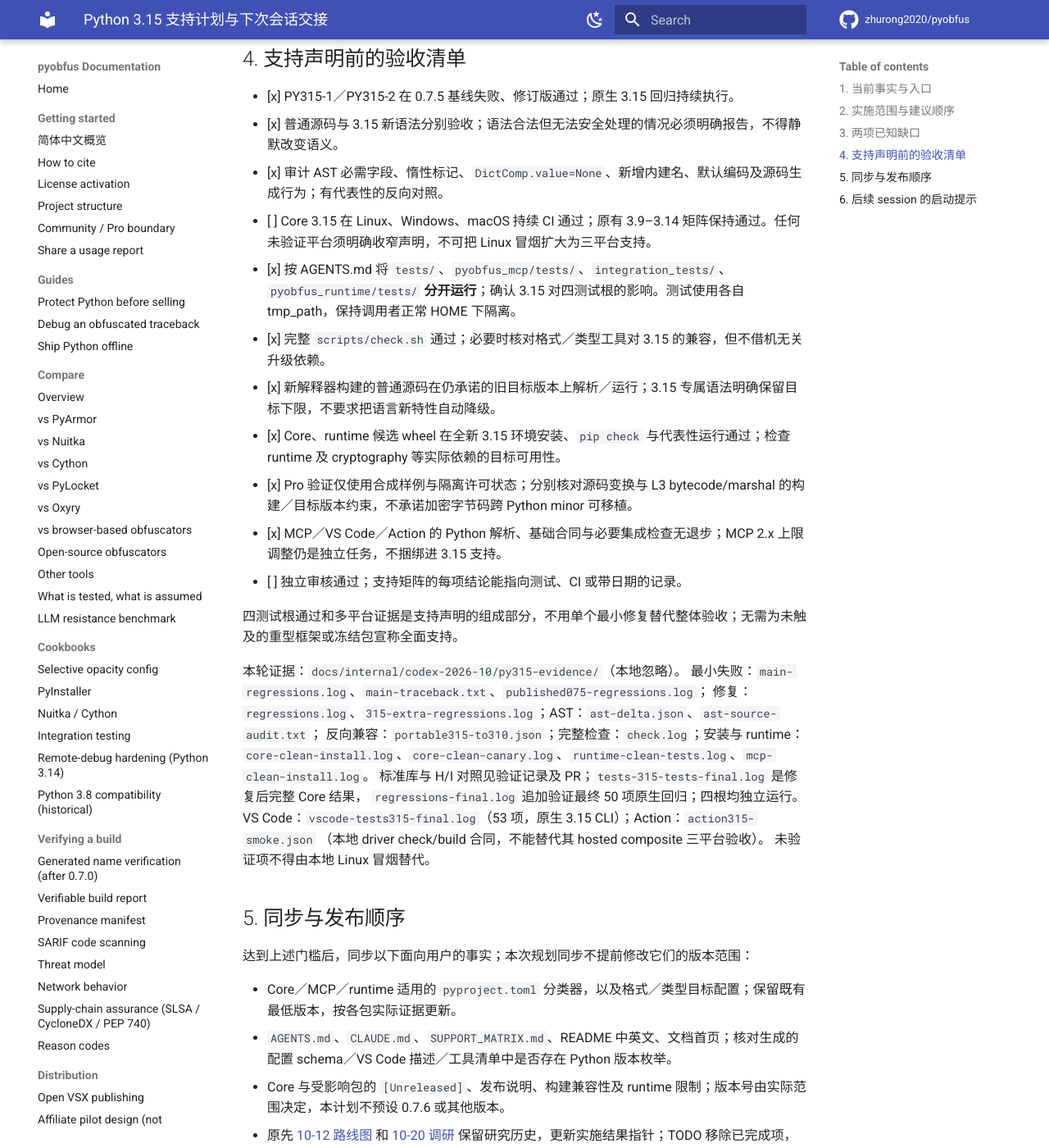
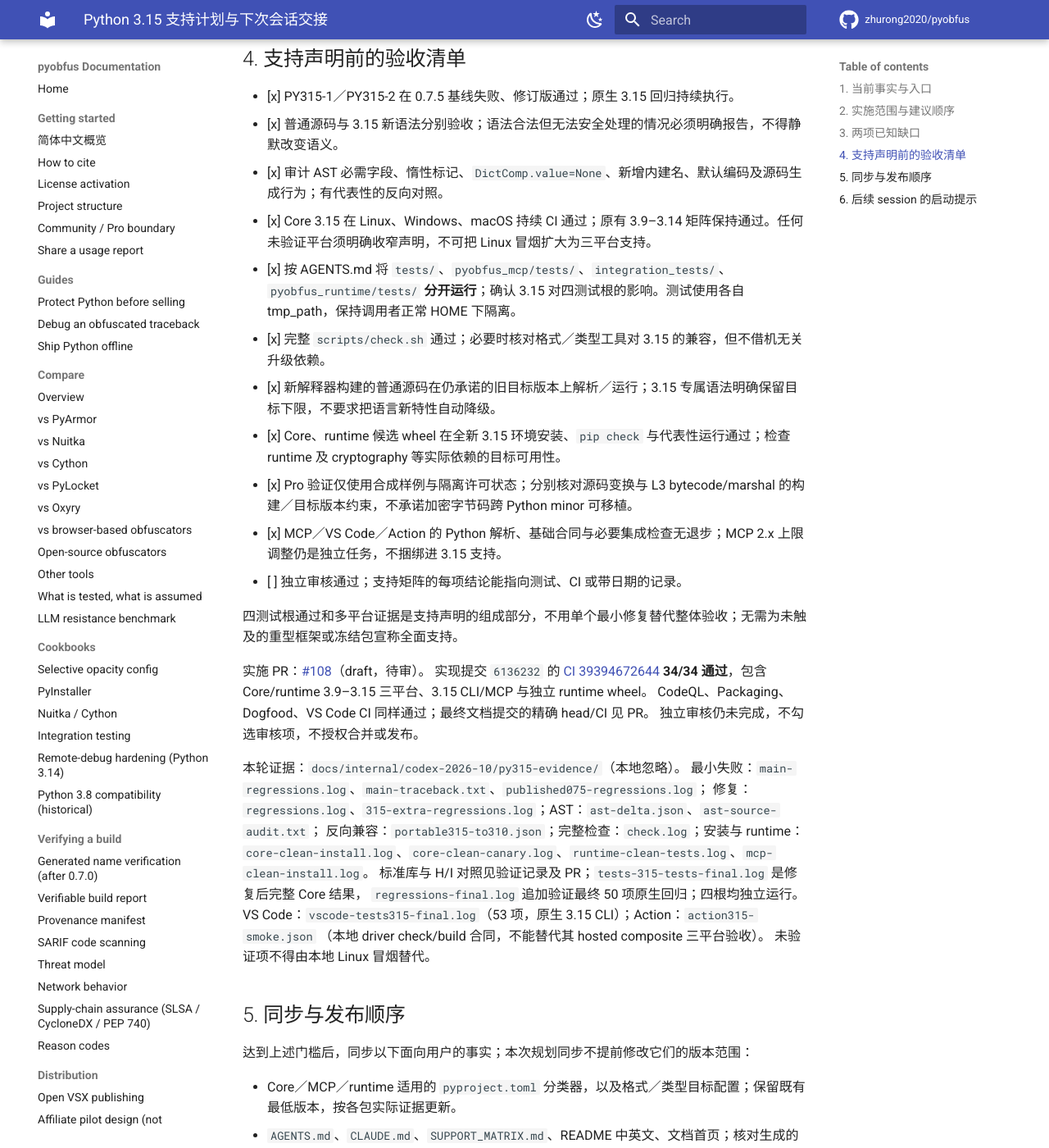
Before and after one commit to zhurong2020/pyobfus, an MkDocs documentation site: the page built from docs/PYTHON315_SUPPORT_PLAN.md, in a window 1280 px wide and 1400 px high, scrolled down 1589 px. Shown: the whole window at 82% size. Built offline with MkDocs 1.6.1 and Material for MkDocs 9.7.7, drawn with Linux system fonts in a browser that asks for light colours; comment, search, counter and statistics services are not loaded; some of the changed text lies outside the part shown.

Commit message:
Support Python 3.15 lazy imports and unpacking comprehensions
Preserve lazy AST fields and Pro import timing, handle optional dictionary
comprehension values, and match native anonymous symbol-table names.
Reserve new builtins and add 3.15 CI, installation evidence and support docs.
Keep runtime code and all distribution versions unchanged.

Co-Authored-By: Codex CLI

```diff
--- a/docs/CURRENT_PLAN_ZH.md
+++ b/docs/CURRENT_PLAN_ZH.md
@@ -1,6 +1,6 @@
 # pyobfus 当前计划
 
-**2026-10-20 Python 3.15 P0 实现进入审核交接**：支持分支修复 PY315-1/PY315-2、3.15 匿名 symtable 名称与 Pro 惰性导入路径，增加 3.15 三平台 CI；验收范围与限制见 [验证记录](PYTHON315_VALIDATION.md)，清单见 [支持计划](PYTHON315_SUPPORT_PLAN.md)。待 draft PR 独立审核；本轮不合并、不改版本号、不发版。医院应用继续暂停。
+**2026-10-20 Python 3.15 P0 实现进入审核交接**：支持分支修复 PY315-1/PY315-2、3.15 匿名 symtable 名称与 Pro 惰性导入路径，增加 3.15 三平台 CI；验收范围与限制见 [验证记录](PYTHON315_VALIDATION.md)，清单见 [支持计划](PYTHON315_SUPPORT_PLAN.md)。PR #108 待 Claude 独立审核；本轮不合并、不改版本号、不发版。医院应用继续暂停。
 
 **2026-10-20 最新功能调研（未授权实现）**：医院应用整体暂停，等待现场后续反馈；本轮仅研究 pyobfus。新报告 `FEATURE_EXPANSION_RESEARCH_2026-10-20.md`：原生 Python 3.15.0 在 checkout 与 PyPI 0.7.5 wheel 复现两项 Community 兼容性缺口（PY315-1 lazy from 丢惰性标记、导入提前；PY315-2 字典推导式解包构建失败）；普通导入对照正常，未宣称全面支持 3.15。MCP SDK 2.3.0 已在 10-19 CI 过 152 项，本轮真实 stdio 在 legacy/auto 分别协商 `2025-11-25`/`2026-07-28`，9 工具及只读调用通过，旧「stdio 没收益」结论需撤销；依赖上限未改。建议先兼容性与 MCP 发布条件复审，再推进独立文件 mapping／目录 L3 设计。小型证据私有 `docs/internal/research-2026-10-20/`。本轮未修改产品代码、未提交或发布。
 
--- a/docs/PYTHON315_SUPPORT_PLAN.md
+++ b/docs/PYTHON315_SUPPORT_PLAN.md
@@ -2,7 +2,7 @@
 
 **优先级：P0，维护者于 2026-10-20 明确确认。** 利用 Python 3.15 发布窗口，尽快完成兼容支持；优先于 MCP SDK 升级、mapping 扩展、目录 fusion、参数改名及其他新增功能。
 
-**执行状态：支持分支已实现，正在完成验收与 draft PR 交接。** 本轮仅实现与 PR，不合并、不改版本号、不打 tag、不发布；合并及发布由 Claude 独立审核后执行。见 [2026-10-20 验证记录](PYTHON315_VALIDATION.md)。医院应用继续暂停。
+**执行状态：支持分支已实现，验收已完成，PR #108 待 Claude 独立审核。** 本轮仅实现与 PR，不合并、不改版本号、不打 tag、不发布；合并及发布由 Claude 独立审核后执行。见 [2026-10-20 验证记录](PYTHON315_VALIDATION.md)。医院应用继续暂停。
 
 ## 1. 当前事实与入口
 
@@ -36,7 +36,7 @@
 - [x] PY315-1／PY315-2 在 0.7.5 基线失败、修订版通过；原生 3.15 回归持续执行。
 - [x] 普通源码与 3.15 新语法分别验收；语法合法但无法安全处理的情况必须明确报告，不得静默改变语义。
 - [x] 审计 AST 必需字段、惰性标记、`DictComp.value=None`、新增内建名、默认编码及源码生成行为；有代表性的反向对照。
-- [ ] Core 3.15 在 Linux、Windows、macOS 持续 CI 通过；原有 3.9–3.14 矩阵保持通过。任何未验证平台须明确收窄声明，不可把 Linux 冒烟扩大为三平台支持。
+- [x] Core 3.15 在 Linux、Windows、macOS 持续 CI 通过；原有 3.9–3.14 矩阵保持通过。任何未验证平台须明确收窄声明，不可把 Linux 冒烟扩大为三平台支持。
 - [x] 按 AGENTS.md 将 `tests/`、`pyobfus_mcp/tests/`、`integration_tests/`、`pyobfus_runtime/tests/` **分开运行**；确认 3.15 对四测试根的影响。测试使用各自 tmp_path，保持调用者正常 HOME 下隔离。
 - [x] 完整 `scripts/check.sh` 通过；必要时核对格式／类型工具对 3.15 的兼容，但不借机无关升级依赖。
 - [x] 新解释器构建的普通源码在仍承诺的旧目标版本上解析／运行；3.15 专属语法明确保留目标下限，不要求把语言新特性自动降级。
@@ -46,6 +46,12 @@
 - [ ] 独立审核通过；支持矩阵的每项结论能指向测试、CI 或带日期的记录。
 
 四测试根通过和多平台证据是支持声明的组成部分，不用单个最小修复替代整体验收；无需为未触及的重型框架或冻结包宣称全面支持。
+
+实施 PR：[#108](https://github.com/zhurong2020/pyobfus/pull/108)（draft，待审）。
+实现提交 `6136232` 的 [CI 39394672644](https://github.com/zhurong2020/pyobfus/actions/runs/39394672644)
+**34/34 通过**，包含 Core/runtime 3.9–3.15 三平台、3.15 CLI/MCP 与独立 runtime wheel。
+CodeQL、Packaging、Dogfood、VS Code CI 同样通过；最终文档提交的精确 head/CI 见 PR。
+独立审核仍未完成，不勾选审核项，不授权合并或发布。
 
 本轮证据：`docs/internal/codex-2026-10/py315-evidence/`（本地忽略）。
 最小失败：`main-regressions.log`、`main-traceback.txt`、`published075-regressions.log`；
```
Also changed, not shown: docs/FEATURE_EXPANSION_RESEARCH_2026-10-20.md (+2 -0 lines), docs/PYTHON315_VALIDATION.md (+7 -1 lines), docs/SUPPORT_MATRIX.md (+4 -4 lines), docs/TODO.md (+3 -3 lines).
